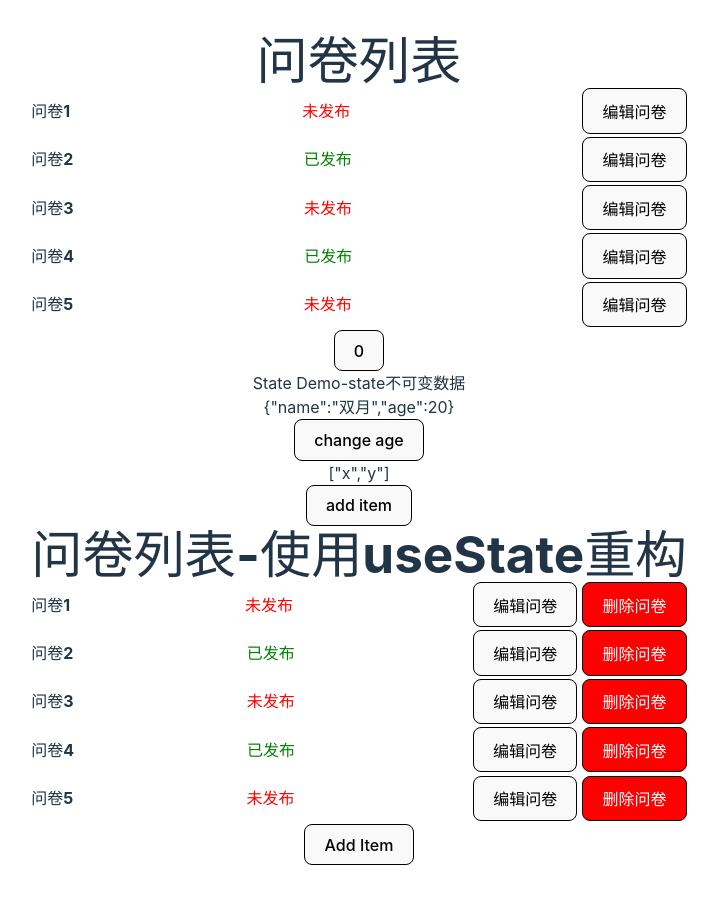
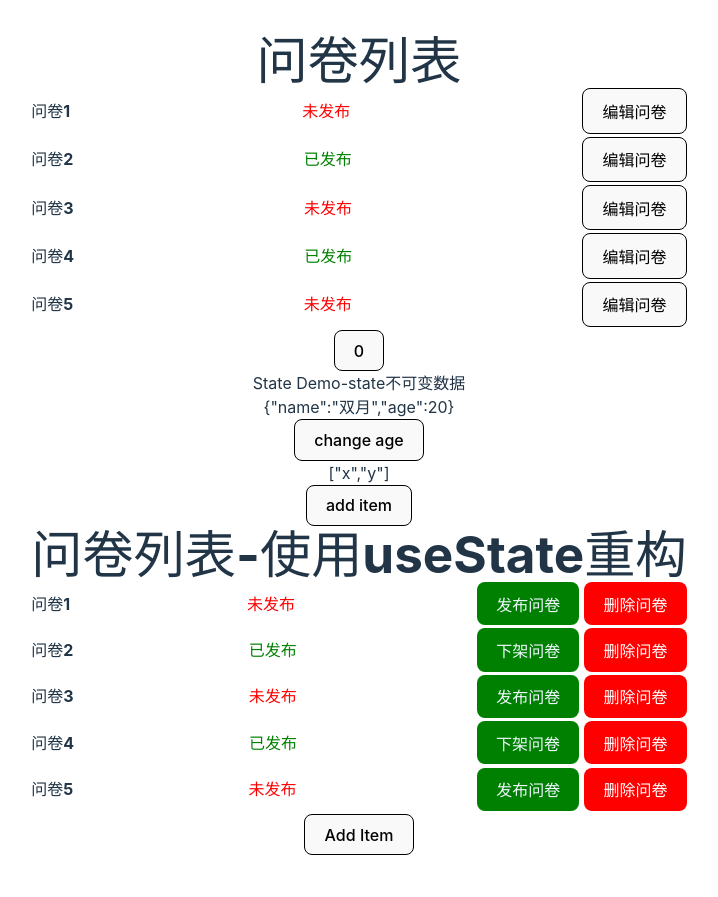
Before and after one commit to suckitfa/react-question-demo, a React (Vite) app: page / in a window 1280 px wide. Shown: the whole page, without its empty margins (281-999 px from the left). Built offline with nearby package versions, Linux system fonts and the light colour scheme.

Commit message:
feat: 增加问卷发布功能

```diff
--- a/src/List2.tsx
+++ b/src/List2.tsx
@@ -26,6 +26,17 @@ const List2: FC = () => {
   const handleItemDelBtnClick = (id: string) => {
     setQuestionList(questionList.filter(item => item.id !== id))
   }
+
+  const handlePublishBtnClick = (id: string) => {
+    const listCopy = questionList.slice()
+    listCopy.forEach(item => {
+      if (item.id === id) {
+        item.isPublished = !item.isPublished
+      }
+    })
+    setQuestionList(listCopy)
+  }
+
   return (
     <>
       <h1>问卷列表-使用useState重构</h1>
@@ -39,6 +50,7 @@ const List2: FC = () => {
               title={title}
               isPublished={isPublished}
               deleteQuestion={handleItemDelBtnClick}
+              publishQuestion={handlePublishBtnClick}
             />
           )
         })}
--- a/src/components/QuestionCard/QuestionCard.css
+++ b/src/components/QuestionCard/QuestionCard.css
@@ -6,8 +6,8 @@
   }
 
   .btn-container {
-    /* border: 1px solid red; */
   }
+
   .btn-container>button {
     margin-left: 5px;
   }
@@ -15,4 +15,11 @@
   .del-btn {
     background-color: red;
     color: white;
+    border: none;
   }
+
+  .pub-btn {
+    background-color: green;
+    color: aliceblue;
+    border: none;
+  }
--- a/src/components/QuestionCard/QuestionCard.tsx
+++ b/src/components/QuestionCard/QuestionCard.tsx
@@ -1,22 +1,23 @@
 import './QuestionCard.css'
-import { FC, MouseEvent } from 'react'
+import { FC } from 'react'
 
 type PropsType = {
   id: string
   title: string
   isPublished: boolean
-  deleteQuestion: (id: string) => void
+  deleteQuestion?: (id: string) => void
+  publishQuestion?: (id: string) => void
 }
 
 const QuestionCard: FC<PropsType> = props => {
-  const { id, isPublished, title, deleteQuestion } = props
-  const hanldeListItemEdit = (e: MouseEvent<HTMLButtonElement>) => {
-    console.log('hanldeListItemEdit = ', e)
+  const { id, isPublished, title, deleteQuestion, publishQuestion } = props
+  const handleItemPublish = (id: string) => {
+    publishQuestion && publishQuestion(id)
   }
   const handleItemDelBtnClick = (id: string) => {
-    console.log('handleItemDelBtnClick = ')
-    deleteQuestion(id)
+    deleteQuestion && deleteQuestion(id)
   }
+
   return (
     <>
       <li className="list-item" key={id}>
@@ -25,7 +26,9 @@ const QuestionCard: FC<PropsType> = props => {
           {isPublished ? '已发布' : '未发布'}
         </span>
         <span className="btn-container">
-          <button onClick={e => hanldeListItemEdit(e)}>编辑问卷</button>
+          <button className="pub-btn" onClick={() => handleItemPublish(id)}>
+            {isPublished ? '下架问卷' : '发布问卷'}
+          </button>
           <button className="del-btn" onClick={() => handleItemDelBtnClick(id)}>
             删除问卷
           </button>
```
